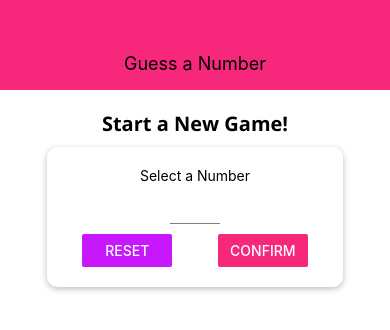
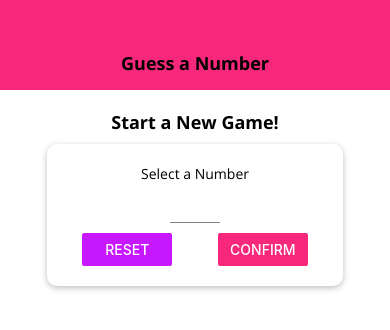
Before and after one commit to MortenTobiasNielsen/rn-complete-guide-guessNumber, a React Native app: screen / in a window 390 px wide. Shown: the top 330 px of the page. Built offline with nearby package versions, Linux system fonts and the light colour scheme.

Commit message:
Added text component standards

```diff
--- /dev/null
+++ b/components/BodyText.js
@@ -0,0 +1,14 @@
+import React from "react";
+import {Text, StyleSheet} from "react-native";
+
+import StandardFonts from "../constants/fonts";
+
+const BodyText = props => <Text style={styles.body}>{props.children}</Text>;
+
+const styles = StyleSheet.create({
+    body: {
+        fontFamily: StandardFonts.openSans,
+    }
+});
+
+export default BodyText;
--- a/components/Header.js
+++ b/components/Header.js
@@ -1,11 +1,12 @@
 import React from "react";
 import {View, Text, StyleSheet} from "react-native";
 
+import TitleText from "./TitleText";
 import Colors from "../constants/colors";
 
 const Header = props => (
     <View style={styles.header}>
-        <Text style={styles.headerTitle}>{props.title}</Text>
+        <TitleText>{props.title}</TitleText>
     </View>
 );
 
@@ -18,10 +19,6 @@
         alignItems: "center",
         justifyContent: "center",
     },
-    headerTitle: {
-        color: "black",
-        fontSize: 18,
-    }
 });
 
 export default Header;
--- /dev/null
+++ b/components/TitleText.js
@@ -0,0 +1,16 @@
+import React from "react";
+import {Text, StyleSheet} from "react-native";
+
+import StandardFonts from "../constants/fonts";
+
+const TitleText = props => <Text style={styles.title}>{props.children}</Text>;
+
+const styles = StyleSheet.create({
+    title: {
+        fontFamily: StandardFonts.openSansBold,
+        fontSize: 18,
+        marginVertical: 10
+    }
+});
+
+export default TitleText;
--- /dev/null
+++ b/constants/fonts.js
@@ -0,0 +1,4 @@
+export default {
+    openSans: "open-sans",
+    openSansBold: "open-sans-bold",
+};
--- a/screen/StartGameScreen.js
+++ b/screen/StartGameScreen.js
@@ -2,7 +2,10 @@
 import {View, Text, StyleSheet, Button, TouchableWithoutFeedback, Keyboard, Alert} from "react-native";
 
 import Card from "../components/Card";
+import TitleText from "../components/TitleText";
+import BodyText from "../components/BodyText";
 import Colors from "../constants/colors";
+import StandardFonts from "../constants/fonts";
 import Input from "../components/input";
 import NumberContainer from "../components/NumberContainer";
 
@@ -53,9 +56,9 @@
     return (
         <TouchableWithoutFeedback onPress={() => {Keyboard.dismiss()}}>
             <View style={styles.screen}>
-                <Text style={styles.title}>Start a New Game!</Text>
+                <TitleText>Start a New Game!</TitleText>
                 <Card style={styles.inputContainer}>
-                    <Text>Select a Number</Text>
+                    <BodyText>Select a Number</BodyText>
                     <Input
                         style={styles.input}
                         blurOnSubmit
@@ -94,11 +97,6 @@
         alignItems: "center",
         justifyContent: "flex-start",
     },
-    title: {
-        fontSize: 20,
-        marginVertical: 10,
-        fontFamily: "open-sans-bold",
-    },
     inputContainer: {
         width: 300,
         maxWidth: "80%",
```
